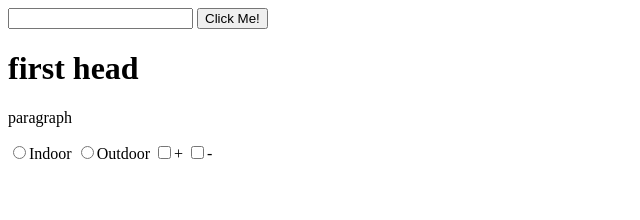
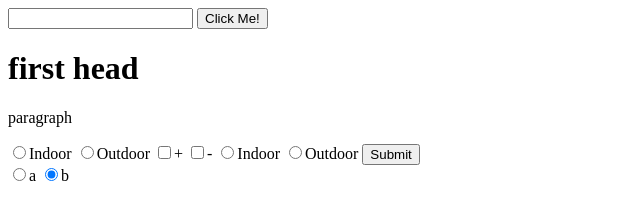
Before and after one commit to ericbloodyax12/HTML-CSS, a plain HTML site: page index.html in a window 1280 px wide. Shown: the whole page, without its empty margins (0-640 px from the left). Drawn offline with Linux system fonts and the light colour scheme.

Commit message:
add web forms, button-sumbit

```diff
--- a/index.html
+++ b/index.html
@@ -14,13 +14,22 @@
 <p id="paragraph">
     paragraph
 </p>
-
+<form action="https://www.youtube.com/watch?v=yY7iGa4t9-I&list=PLqFTZCcUCeaTJypQZImbNVKOZxnkXLa1n&index=44"> <! устанавливает web forms связь>
 <label>
-    <input type="radio" name="door">Indoor
+    <input type="radio" name="door">Indoor  <! выборка только одного>
     <input type="radio" name="door">Outdoor
-
 </label>
-<label><input id="indoor" type="checkbox" name="indoor-outdoor">+</label>
+<label><input id="indoor" type="checkbox" name="indoor-outdoor">+</label> <! выборка нескольких>
 <label><input id="indoor" type="checkbox" name="indoor-outdoor">-</label>
+<label for="indoor">
+    <input id="indoor" value="indoor" type="radio" name="indoor-outdoor">Indoor <! рекомендованное оформление>
+</label>
+<label for="outdoor">
+    <input id="outdoor" value="outdoor" type="radio" name="indoor-outdoor">Outdoor
+</label>
+    <button type="submit">Submit</button>
+</form>
+<input type="radio" name="test-name" >a
+<input type="radio" name="test-name" checked>b <! выбор "b" по умолчанию>
 </body>
 </html>
```
